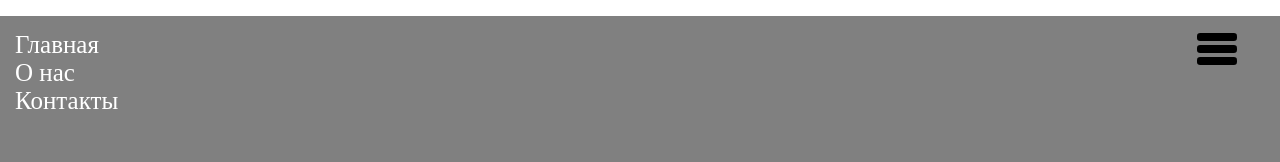
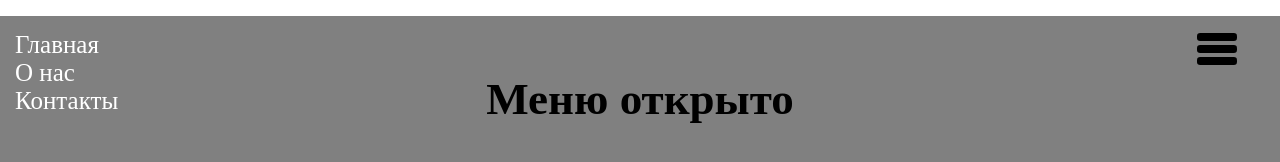
Before and after one commit to LemeshAnton/burger-menu, a plain HTML site: page index.html in a window 1280 px wide. Both pictures are taken after a click on the button 1216 px from the left and 50 px from the top of the page. Drawn offline with Linux system fonts and the light colour scheme.

Commit message:
create section with change title

```diff
--- a/index.html
+++ b/index.html
@@ -14,6 +14,7 @@
         <rect y="30" width="100" height="20" rx="8"></rect>
         <rect y="60" width="100" height="20" rx="8"></rect>
       </svg></button>
+
     </header>
     <ul class="header__menu">
 
@@ -22,6 +23,12 @@
         <li><a href="#">Контакты</a></li>
       </nav>
     </ul>
+    <section class="section">
+       <h1 class="section__title--close"> Меню закрыто</h1>
+      <span class="section__title--open">Меню открыто</span>
+    </section>
+
+
 
     <script src="script.js"></script>
   </body>
--- a/script.js
+++ b/script.js
@@ -1,6 +1,12 @@
 const burgerBtn = document.querySelector('.header__button');
 const menu = document.querySelector('.header__menu');
-burgerBtn.addEventListener('click', function(){
+const closeTitle = document.querySelector('.section__title--close');
+const openTitle = document.querySelector('.section__title--open');
+
+
+  burgerBtn.addEventListener('click', function(){
     burgerBtn.classList.toggle('active');
     menu.classList.toggle('active');
+    closeTitle.classList.toggle('close');
+    openTitle.classList.toggle('open');
 });
--- a/style.css
+++ b/style.css
@@ -2,10 +2,10 @@ body {
   padding: 20px;
 }
 
-.header__menu li  {
-  list-style-type: none
+.header__menu li {
+  list-style-type: none;
 }
-.header__menu li a  {
+.header__menu li a {
   color: white;
   font-size: 25px;
   text-decoration: none;
@@ -27,7 +27,6 @@ body {
   z-index: 2;
   left: 95%;
 }
-
 .header__menu.active {
   transform: translateX(0);
 }
@@ -36,3 +35,26 @@ body {
   background-color: transparent;
   cursor: pointer;
 }
+.section {
+  text-align: center;
+  font-size: 30px;
+}
+.section__title--open {
+  display: none;
+}
+.section__title--open.open {
+  display: inline;
+  z-index: 3;
+  position: relative;
+  font-size: 1.5em;
+  font-weight: bold;
+}
+
+.section__title--close.close {
+  display: none;
+}
+.section__title--close {
+  display: inline;
+  z-index: 3;
+  position: relative;
+}
```
